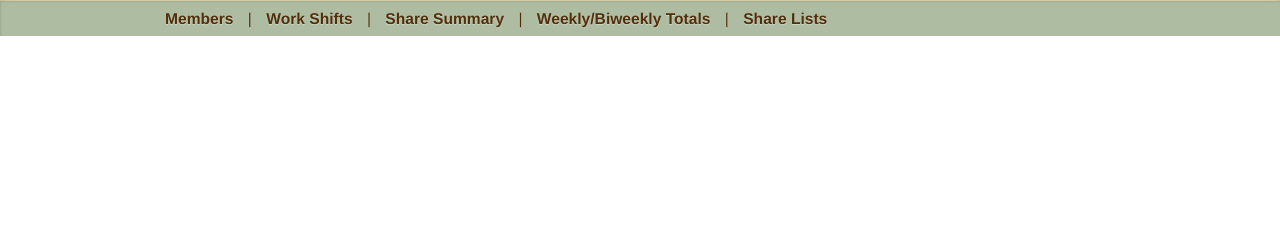
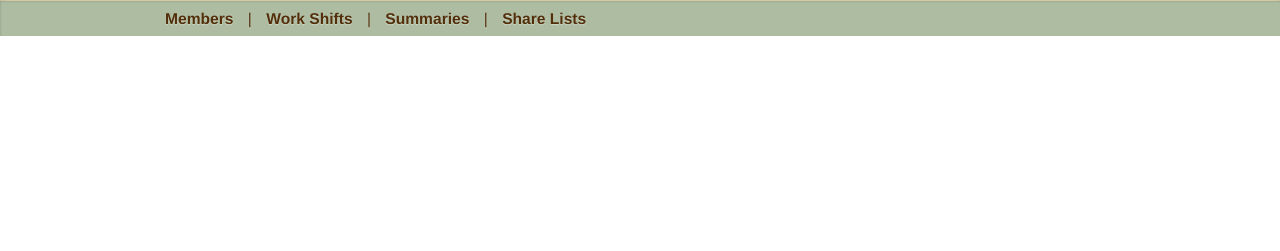
Before and after one commit to alexislin/gwcsa-heroku, a Django app: template gwcsa_heroku/templates/admin_base.html in a window 1280 px wide. Shown: the part 169-420 px from the top of the page. Run offline with Django 3.2, Linux system fonts and the light colour scheme; the template is opened without the code that fills it, so the values that code supplies are empty; some libraries are stand-ins or nearby versions.

Commit message:
change admin nav b/c we're going to put all summaries on one page now that code can be more efficient

```diff
--- a/gwcsa_heroku/templates/admin_nav.html
+++ b/gwcsa_heroku/templates/admin_nav.html
@@ -5,9 +5,7 @@
       <span class="separator">|</span>
       <a href="/admin/workshifts">Work Shifts</a>
       <span class="separator">|</span>
-      <a href="/admin/summaries">Share Summary</a>
-      <span class="separator">|</span>
-      <a href="/admin/weekly_summaries">Weekly/Biweekly Totals</a>
+      <a href="/admin/summaries">Summaries</a>
       <span class="separator">|</span>
       <a href="/admin/sharelistmaker">Share Lists</a>
     </div>
```
